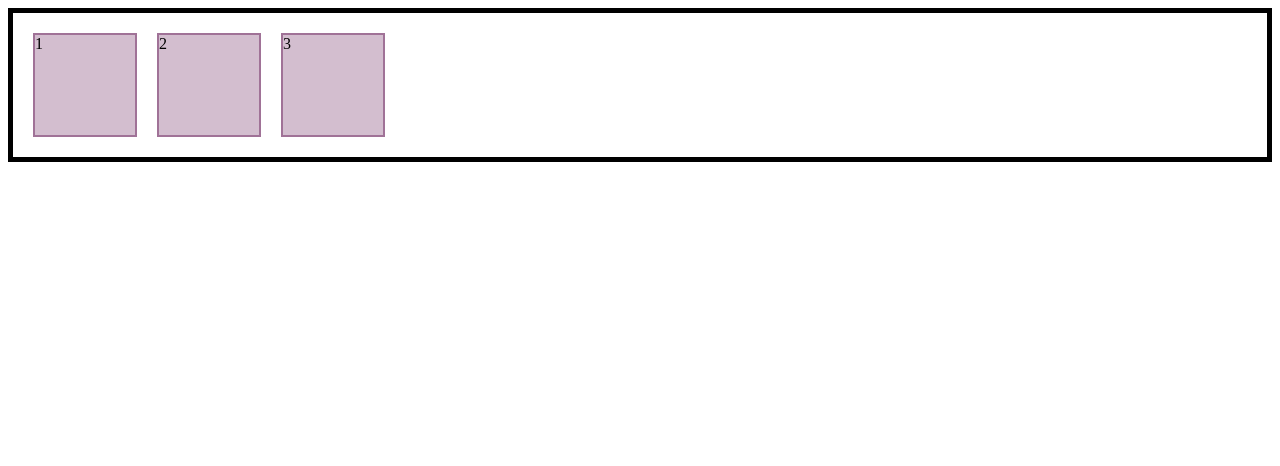
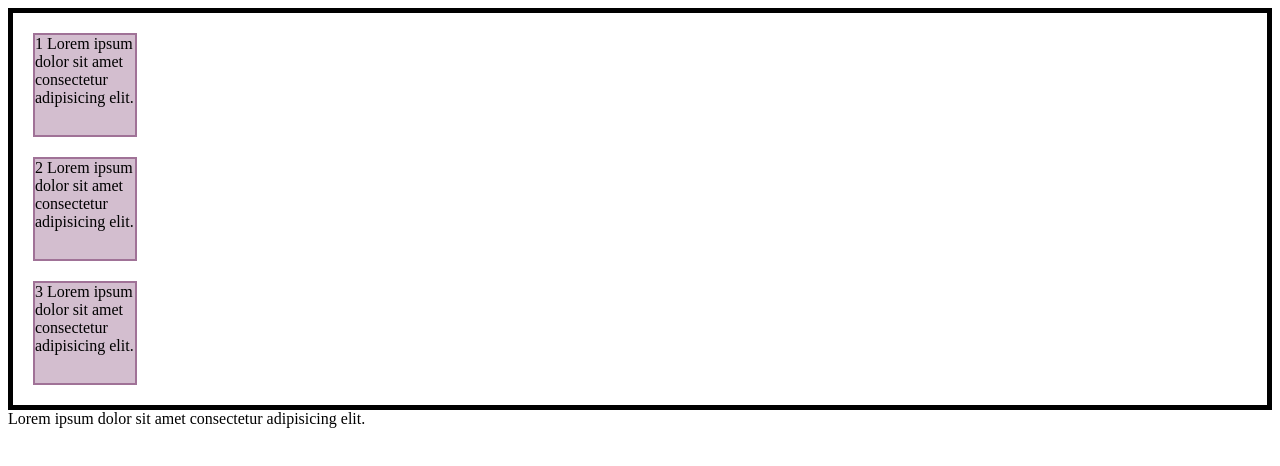
Before and after one commit to knureigs/ittren1, a plain HTML site: page index.html in a window 1280 px wide. Drawn offline with Linux system fonts and the light colour scheme.

Commit message:
Flexbox trening 2

```diff
--- a/index.html
+++ b/index.html
@@ -9,9 +9,10 @@
 </head>
 <body>
   <div class="container">
-    <div class="item">1</div>
-    <div class="item">2</div>
-    <div class="item">3</div>
+    <div class="item">1 Lorem ipsum dolor sit amet consectetur adipisicing elit.</div>
+    <div class="item">2 Lorem ipsum dolor sit amet consectetur adipisicing elit.</div>
+    <div class="item">3 Lorem ipsum dolor sit amet consectetur adipisicing elit.</div>
   </div>
+  <span>Lorem ipsum dolor sit amet consectetur adipisicing elit.</span>
 </body>
 </html>
--- a/styles.css
+++ b/styles.css
@@ -2,7 +2,12 @@
   border: 5px solid black;
   padding: 10px;
   display: flex;
-  flex-direction: row;
+  /* height: 1000px; */
+  /* display: inline-flex; */
+  flex-direction: column;
+  /* writing-mode: vertical-lr; */
+  justify-content: center;
+  align-items: flex-start;
 }
 
 .item {
```
